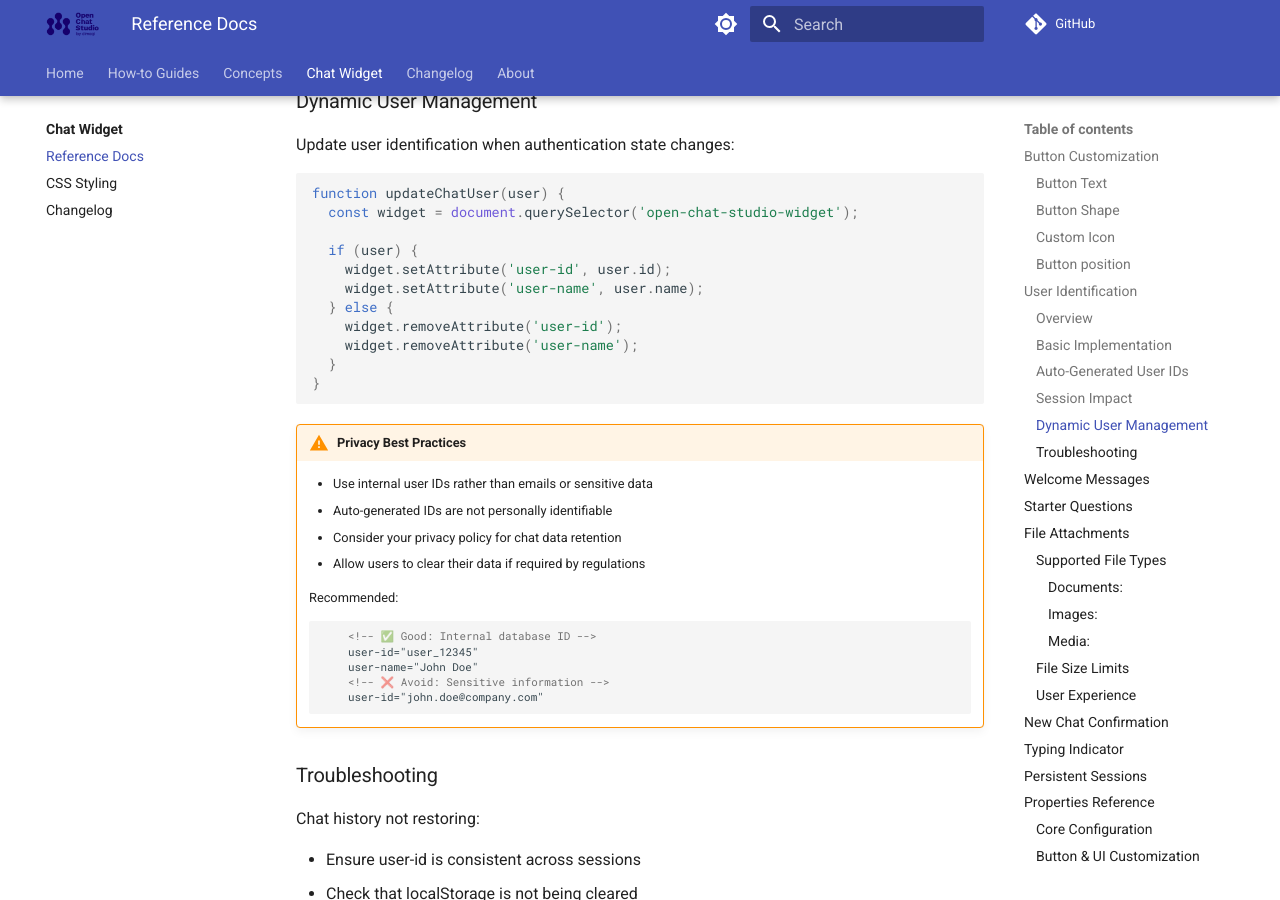
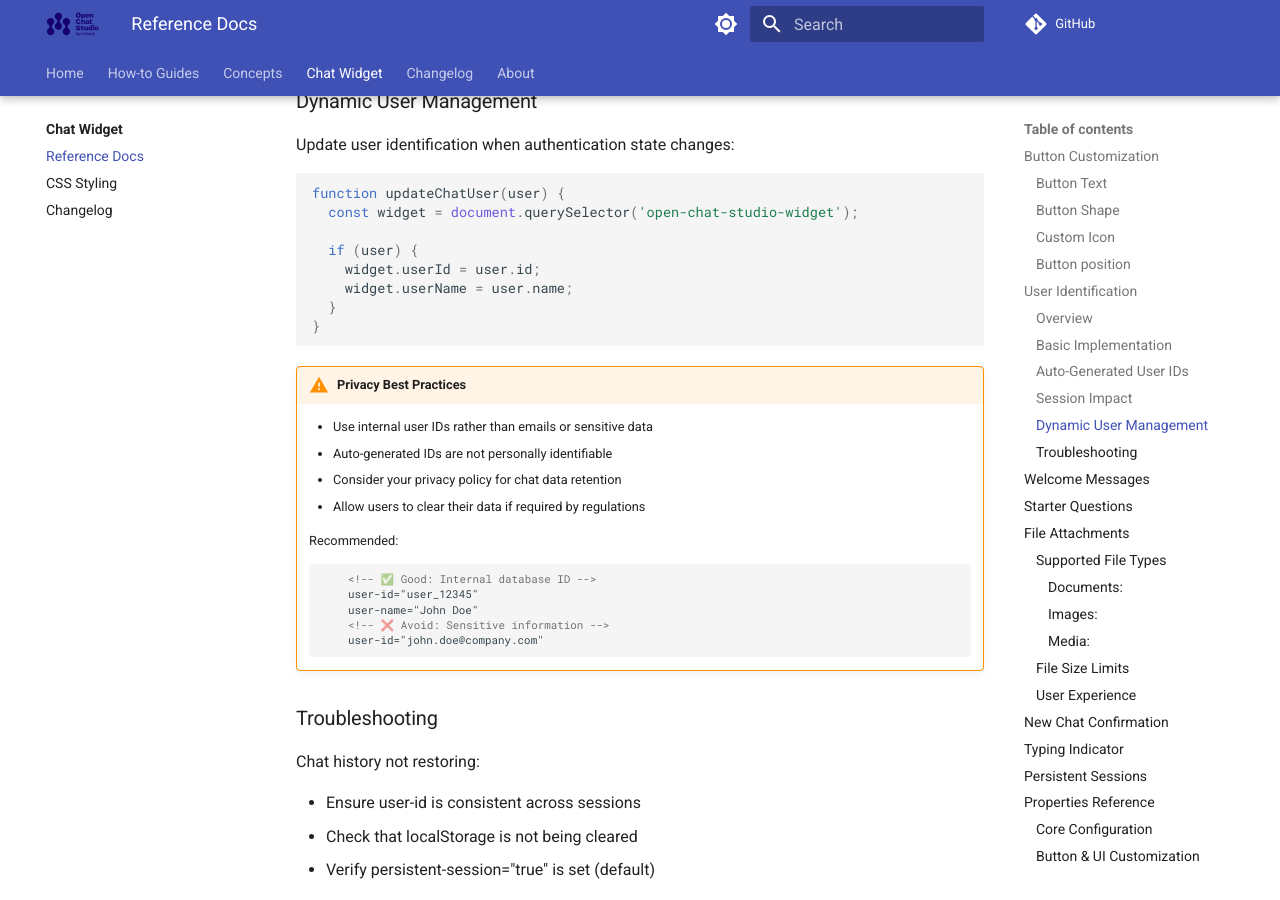
Before and after one commit to dimagi/open-chat-studio-docs, an MkDocs documentation site: the page built from docs/chat_widget/reference.md, in a window 1280 px wide and 900 px high, scrolled down 2908 px. Built offline with MkDocs 1.6.1 and Material for MkDocs 9.7.7, drawn with Linux system fonts in a browser that asks for light colours; a script that is not in the unit is left out; comment, search, counter and statistics services are not loaded.

Commit message:
update JS code
Co-authored-by: Simon Kelly <skelly@dimagi.com>

````diff
--- a/docs/chat_widget/reference.md
+++ b/docs/chat_widget/reference.md
@@ -112,11 +112,8 @@ function updateChatUser(user) {
   const widget = document.querySelector('open-chat-studio-widget');
 
   if (user) {
-    widget.setAttribute('user-id', user.id);
-    widget.setAttribute('user-name', user.name);
-  } else {
-    widget.removeAttribute('user-id');
-    widget.removeAttribute('user-name');
+    widget.userId = user.id;
+    widget.userName = user.name;
   }
 }
 ```
````
